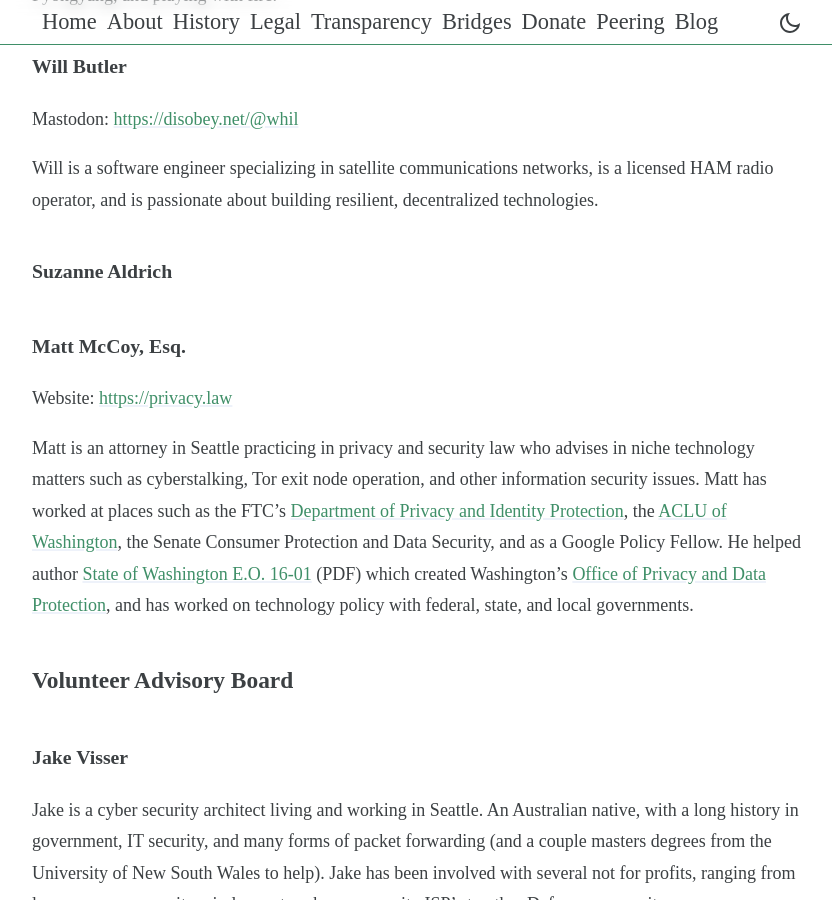
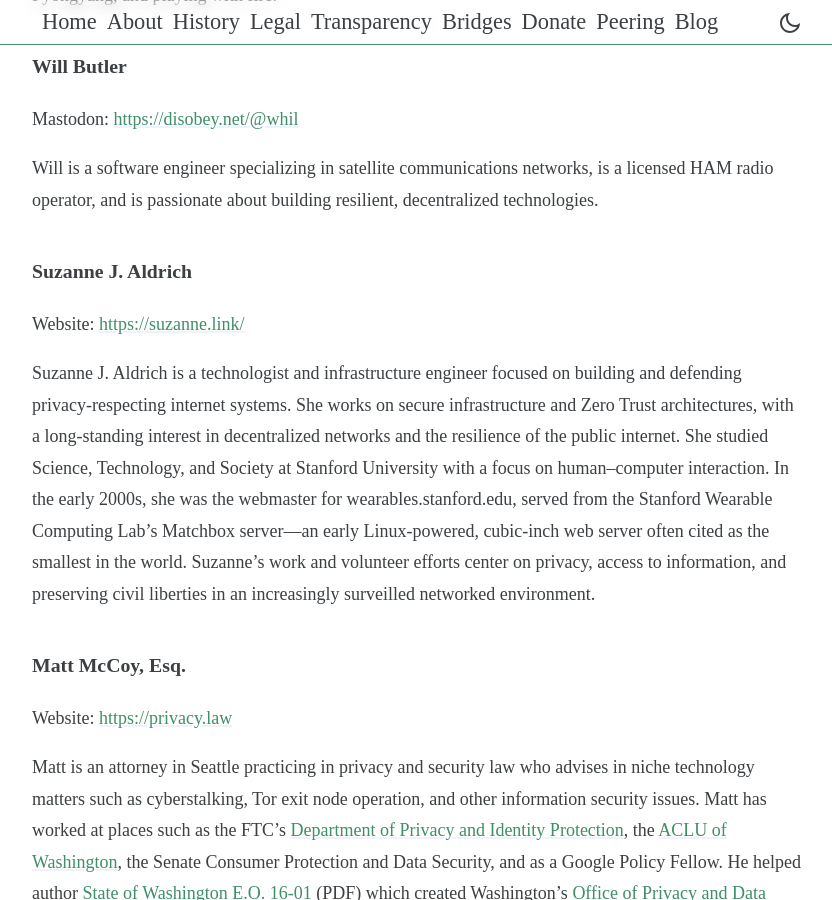
Before and after one commit to emeraldonion/emeraldonion.github.io, a Jekyll site: the page about/index.html, which Jekyll copies as it is, in a window 1280 px wide and 900 px high, scrolled down 1106 px. Shown: the whole window, without its empty margins (223-1055 px from the left). Built offline with Jekyll 4.4.1, drawn with Linux system fonts in a browser that asks for light colours.

Commit message:
add Suzanne's bio

```diff
--- a/about/index.html
+++ b/about/index.html
@@ -147,7 +147,16 @@
                         licensed HAM radio operator, and is
                         passionate about building resilient, decentralized technologies.</p>
 
-                    <h3>Suzanne Aldrich</h3>
+                    <h3>Suzanne J. Aldrich</h3>
+                    <p>Website: <a href="https://suzanne.link/" target="_blank">https://suzanne.link/</a></p>
+                    <p>Suzanne J. Aldrich is a technologist and infrastructure engineer focused on building and defending
+                    privacy-respecting internet systems. She works on secure infrastructure and Zero Trust architectures,
+                    with a long-standing interest in decentralized networks and the resilience of the public internet.
+                    She studied Science, Technology, and Society at Stanford University with a focus on human–computer
+                    interaction. In the early 2000s, she was the webmaster for wearables.stanford.edu, served from the
+                    Stanford Wearable Computing Lab’s Matchbox server—an early Linux-powered, cubic-inch web server often
+                    cited as the smallest in the world. Suzanne’s work and volunteer efforts center on privacy, access to
+                    information, and preserving civil liberties in an increasingly surveilled networked environment.</p>
 
                     <h3>Matt McCoy, Esq.</h3>
                     <p>Website: <a href="https://privacy.law" target="_blank">https://privacy.law</a></p>
```
